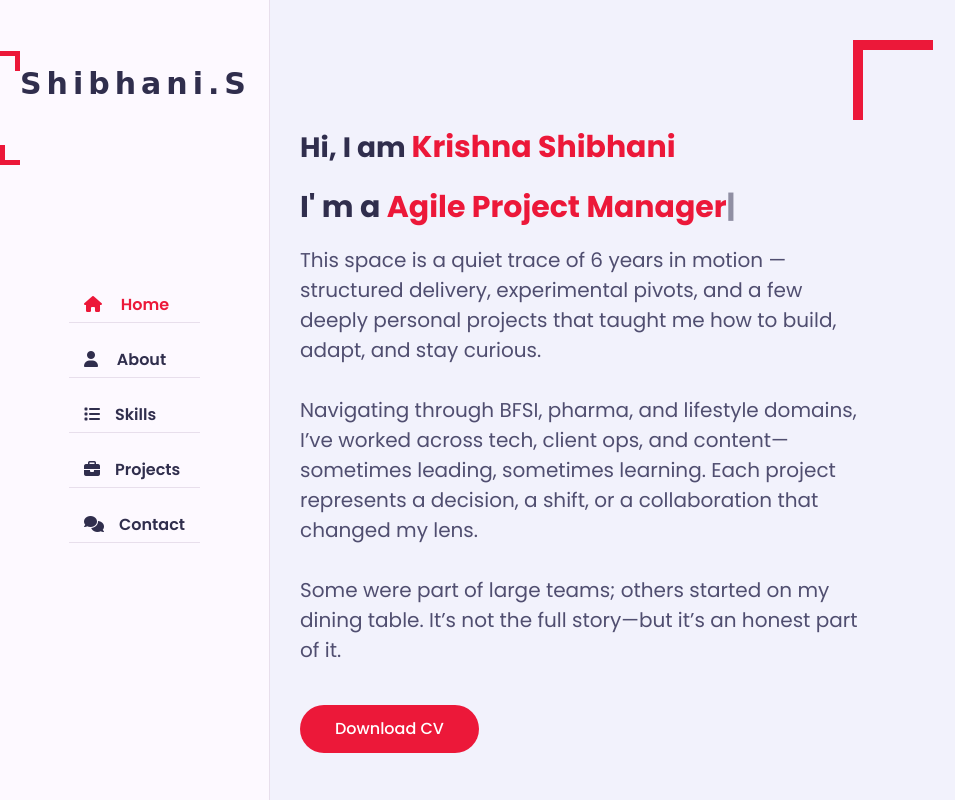
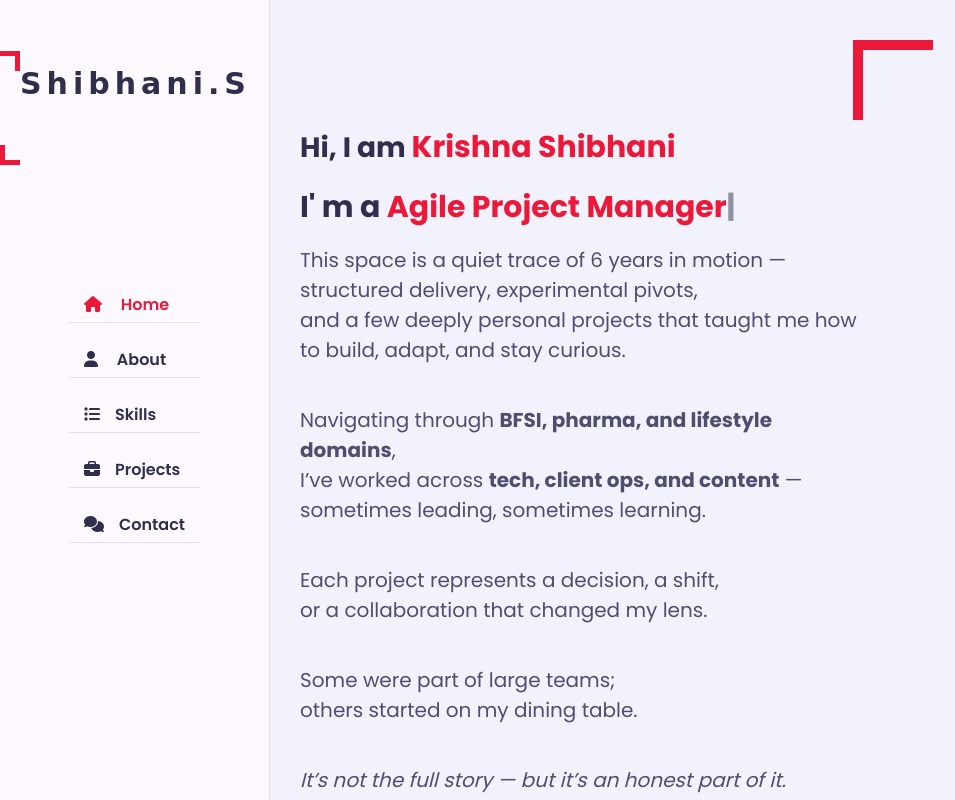
Before and after one commit to Shibhani-Srinivasan/SDET, a plain HTML site: page index.html in a window 1280 px wide. Shown: the full height of the page, 0-955 px from the left. Drawn offline with nearby package versions, Linux system fonts and the light colour scheme; grey boxes are pictures that could not be loaded; a web font is replaced by a local one.

Commit message:
Update index.html

```diff
--- a/index.html
+++ b/index.html
@@ -90,11 +90,22 @@ disabled />
         <h3 class="my-profession">
           I' m a <span class="typing">  </span>
         </h3>
-        <p> This space is a quiet trace of 6 years in motion — structured delivery, experimental pivots, and a few deeply personal projects that taught me how to build, adapt, and stay curious.<br><br>
+        <p>This space is a quiet trace of 6 years in motion —<br>
+    structured delivery, experimental pivots,<br>
+    and a few deeply personal projects that taught me how to build, adapt, and stay curious.</p>
+    <p>Navigating through <strong>BFSI, pharma, and lifestyle domains</strong>,<br>
+    I’ve worked across <strong>tech, client ops, and content</strong> —<br>
+    sometimes leading, sometimes learning.</p>
+    <p>Each project represents a decision, a shift,<br>
+    or a collaboration that changed my lens.</p>
+    <p>Some were part of large teams;<br>
+    others started on my dining table.</p>
+    <p><em>It’s not the full story — but it’s an honest part of it.</em></p>
+   <!--   <p> This space is a quiet trace of 6 years in motion — structured delivery, experimental pivots, and a few deeply personal projects that taught me how to build, adapt, and stay curious.<br><br>
 Navigating through BFSI, pharma, and lifestyle domains, I’ve worked across tech, client ops, and content—sometimes leading, sometimes learning.
 Each project represents a decision, a shift, or a collaboration that changed my lens.<br><br>
 Some were part of large teams; others started on my dining table.
-It’s not the full story—but it’s an honest part of it.</p>
+It’s not the full story—but it’s an honest part of it.</p>  -->
         <a href="https://drive.google.com/file/d/1CSdNrxhFEdsIGX31DNzbjHIEtd7aXPSa/view?usp=drivesdk" download="Shibhani_Resume.pdf" class="btn">Download CV</a>
         <div style="height: 2.5rem;"></div>
 
```
